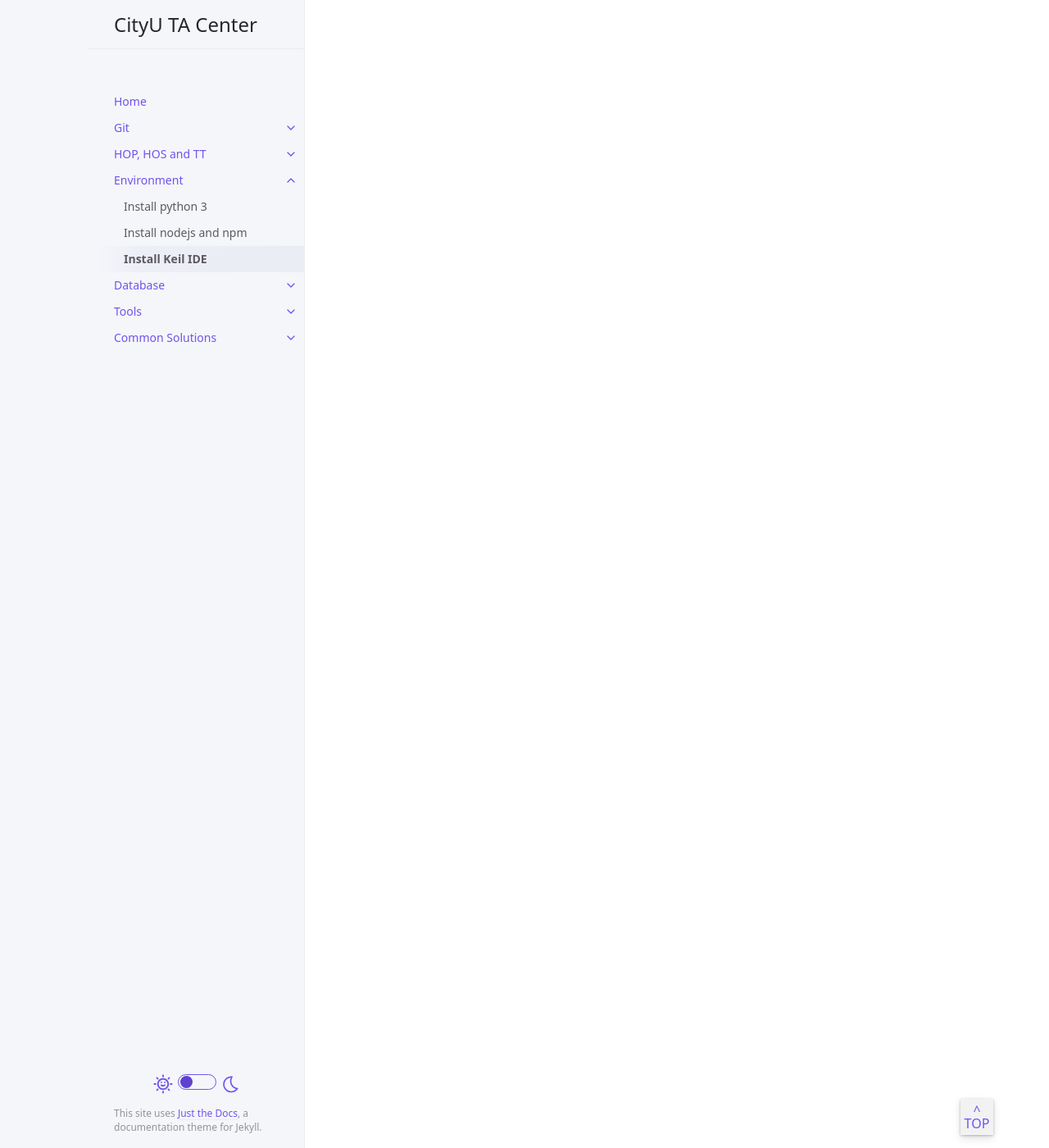
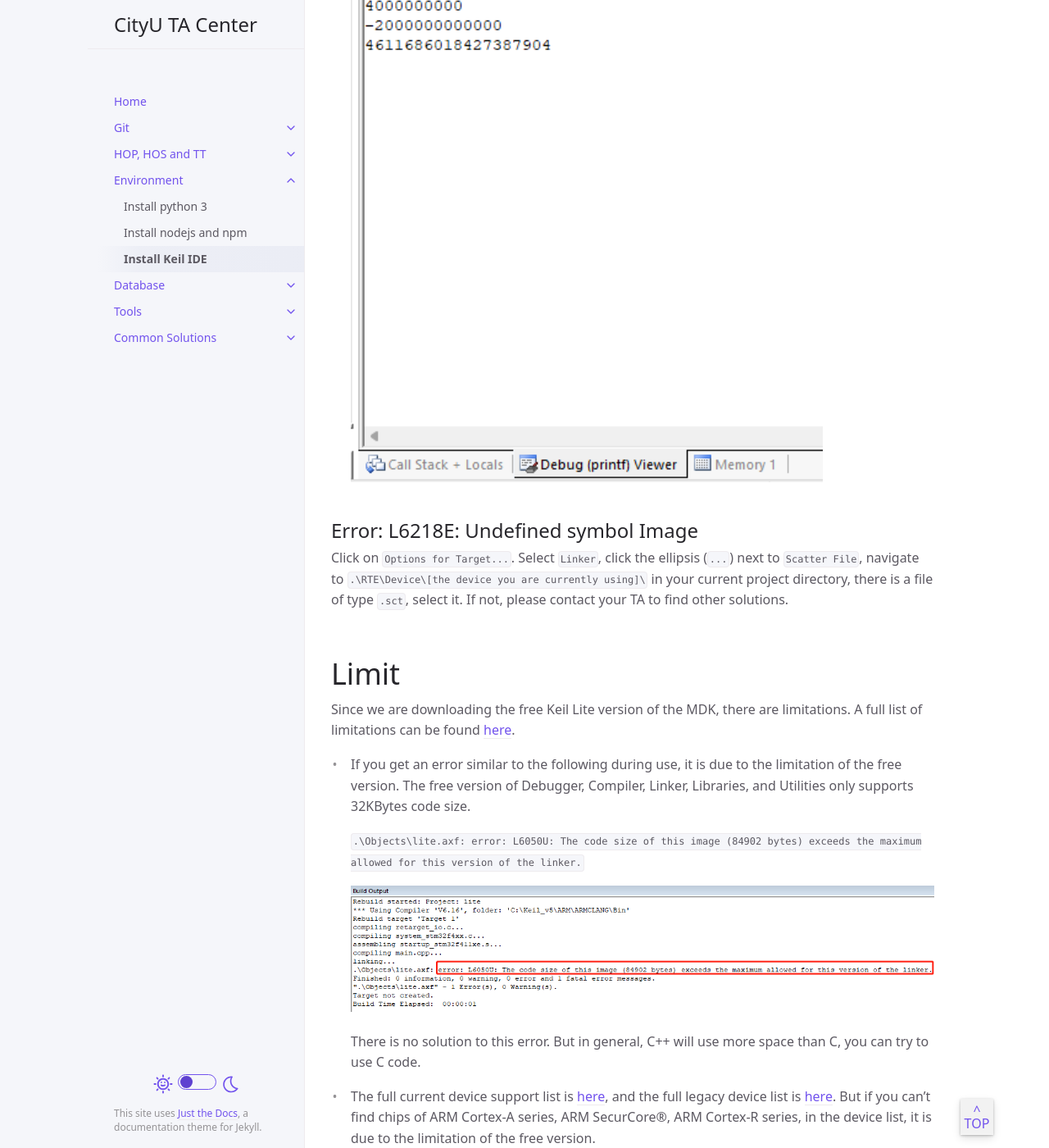
Before and after one commit to thomasthaddeus/cityuseattle.github.io, a Jekyll site: the page built from docs/environment/keil.md, in a window 1280 px wide and 1400 px high, scrolled down 9537 px. Shown: the whole window at 82% size. Built offline with Jekyll 4.4.1, drawn with Linux system fonts in a browser that asks for light colours; some of the changed text lies outside the part shown.

Commit message:
add FAQs in install Keil IDE tutorial

```diff
--- a/docs/environment/keil.md
+++ b/docs/environment/keil.md
@@ -8,7 +8,7 @@ nav_order: 4
 # Install Keil µVision 5 ARMs assembly IDE
 {: .no_toc }
 
-<p align="center"><img alt="keil_logo" src="//assets/images/install_keil/keil_logo.png"/></p>
+<p align="center"><img alt="keil_logo" src="/assets/images/install_keil/keil_logo.png"/></p>
 
 ## Before You Start
 {: .no_toc }
@@ -83,6 +83,62 @@ The following steps will demonstrate how to install the packages you need throug
 
     ![install_pack](/assets/images/install_keil/install_pack.png)
 
+# FAQs
+
+## error: L6050U The code size
+
+Refer to section [Limit](#limit).
+
+## How can I see the output in the simulator?
+
+ 1. After you have created the project. Click on `Manage Run-Time Environment`.
+
+    ![mrte_btn](/assets/images/install_keil/mrte_btn.png)
+
+ 2. Expand and select `Compiler` > `I/O` > `STDOUT`, and change `Breakpoint` to `ITM`.
+
+    ![stdout_env](/assets/images/install_keil/stdout_env.png)
+
+ 3. After successfully compiling the code, click `Start/Stop Debug Session`.
+
+    ![debug_session_btn](/assets/images/install_keil/debug_session_btn.png)
+
+ 4. After entering the debug session, in the `View` above, find `Serial Windows`, and select `Debug (printf) Viewer`.
+
+    ![view_serial_win_debug_viewer](/assets/images/install_keil/view_serial_win_debug_viewer.png)
+
+ 5. After completing the above operations, you can see that this `Debug (printf) Viewer` window appears in the lower right corner.
+
+    ![debug_viewer_win](/assets/images/install_keil/debug_viewer_win.png)
+
+ 6. Execute your code and check the `Debug (printf) Viewer` window, if there is anything in the code that prints to stdout like `cout` or `printf`, it will be shown in this window.
+
+    ![debug_output_example](/assets/images/install_keil/debug_output_example.png)
+
+## Error: L6218E: Undefined symbol Image
+
+Click on `Options for Target...`. Select `Linker`, click the ellipsis (`...`) next to `Scatter File`, navigate to `.\RTE\Device\[the device you are currently using]\` in your current project directory, there is a file of type `.sct`, select it. If not, please contact your TA to find other solutions.
+
+# Limit
+
+Since we are downloading the free Keil Lite version of the MDK, there are limitations. A full list of limitations can be found [here](https://www2.keil.com/mdk5/selector).
+
+* If you get an error similar to the following during use, it is due to the limitation of the free version. The free version of Debugger, Compiler, Linker, Libraries, and Utilities only supports 32KBytes code size.
+
+  `.\Objects\lite.axf: error: L6050U: The code size of this image (84902 bytes) exceeds the maximum allowed for this version of the linker.`
+
+  ![lite_linker_limit](/assets/images/install_keil/lite_linker_limit.png)
+
+  There is no solution to this error. But in general, C++ will use more space than C, you can try to use C code.
+
+* The full current device support list is [here](https://www.keil.com/dd2/), and the full legacy device list is [here](https://www.keil.com/dd/). But if you can't find chips of ARM Cortex-A series, ARM SecurCore®, ARM Cortex-R series, in the device list, it is due to the limitation of the free version.
+
+  If you are looking for a chip that supports double floating-point precision that can be debugged in the simulator, unfortunately, we TAs have no solution yet. Although some chips with the `-DP` suffix support double floating-point precision, there are various issues in the simulator. For example, the error `No CPU DLL specified under 'Options for Target - Debug' !` or `Error: Target Driver not specified. Debugger aborted !` appears when starting a debug session; there is no read/write permission during running; even double-precision floating-point numbers are not passed to the FPU during runtime.
+
 # Resource
 
 * Keil Downloads: <https://www.keil.com/download/product/>
+* MDK5 Device List: <https://www.keil.com/dd2/>
+* Legacy Device List: <https://www.keil.com/dd/>
+* Compare MDK Editions: <https://www2.keil.com/mdk5/selector>
+* µVision® Debugger: <https://www2.keil.com/mdk5/debug/>
```
Also changed, not shown: other parts of docs/environment/keil.md (+1 -1 lines), assets/images/install_keil/debug_output_example.png (added), assets/images/install_keil/debug_session_btn.png (added), assets/images/install_keil/debug_viewer_win.png (added), assets/images/install_keil/lite_linker_limit.png (added), assets/images/install_keil/mrte_btn.png (added), assets/images/install_keil/stdout_env.png (added), assets/images/install_keil/view_serial_win_debug_viewer.png (added).
